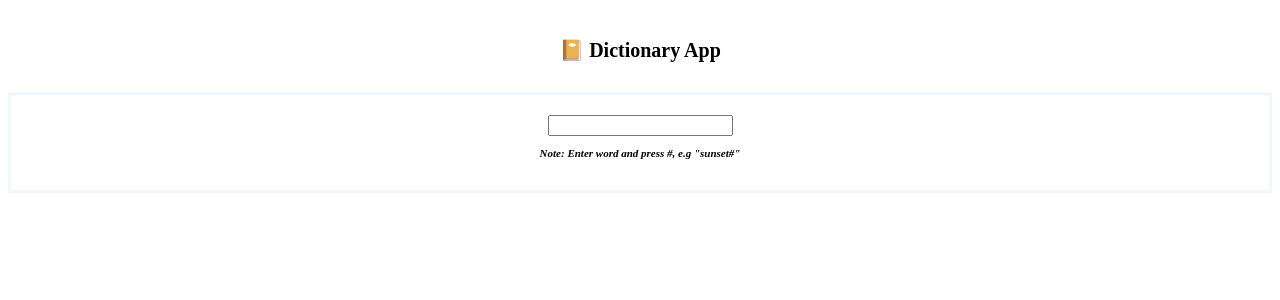
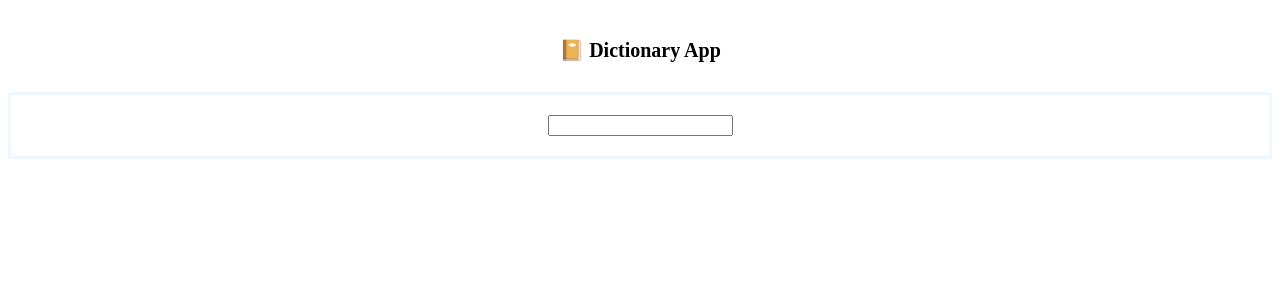
Before and after one commit to radikakumar/first-react-app, a React (Create React App) app: page / in a window 1280 px wide. Shown: the top 300 px of the page. Built offline with nearby package versions, Linux system fonts and the light colour scheme.

Commit message:
Update Dictionary.js

```diff
--- a/src/Dictionary.js
+++ b/src/Dictionary.js
@@ -26,8 +26,7 @@ axios.get(url).then(handleResponse);
     <input type= "Search" onChange={updateChange}/>
     </form>
     <Results content={Content} />
-    <p className= "Instructions"><em>Note: Enter word and press #, e.g "sunset#"</em>
-     </p>
+
     </div>
 );
 
```
